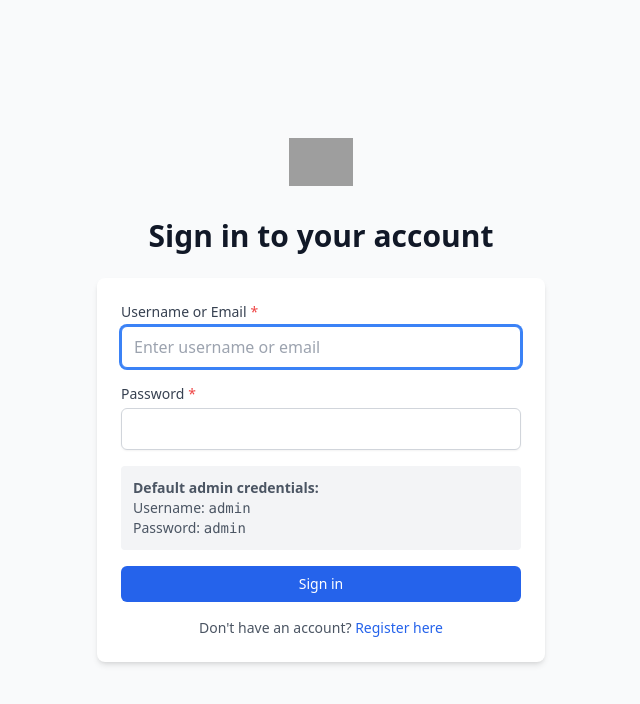
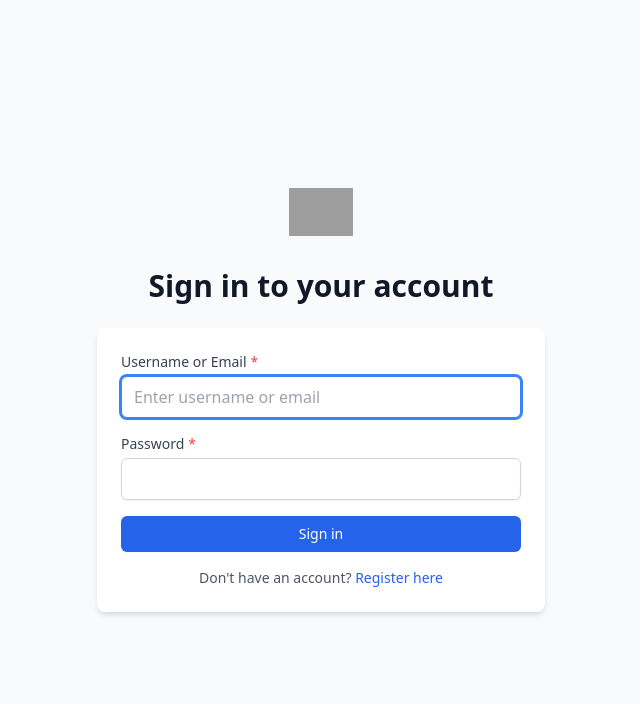
Before and after one commit to djmisieq/qc-standards-app, a React (Vite) app in the folder frontend/: page /login in a window 1280 px wide. Shown: the top 704 px of the page, without its empty margins (319-959 px from the left). Built offline with nearby package versions, Linux system fonts and the light colour scheme; no server answers; grey boxes are pictures that could not be loaded.

Commit message:
fix: Remove hardcoded admin credentials from login form

```diff
--- a/frontend/src/pages/auth/LoginPage.tsx
+++ b/frontend/src/pages/auth/LoginPage.tsx
@@ -104,12 +104,6 @@ const LoginPage = () => {
               required
             />
 
-            <div className="text-sm text-gray-600 bg-gray-100 p-3 rounded">
-              <strong>Default admin credentials:</strong><br />
-              Username: <code>admin</code><br />
-              Password: <code>admin</code>
-            </div>
-
             <Button
               type="submit"
               isLoading={isLoading}
```
